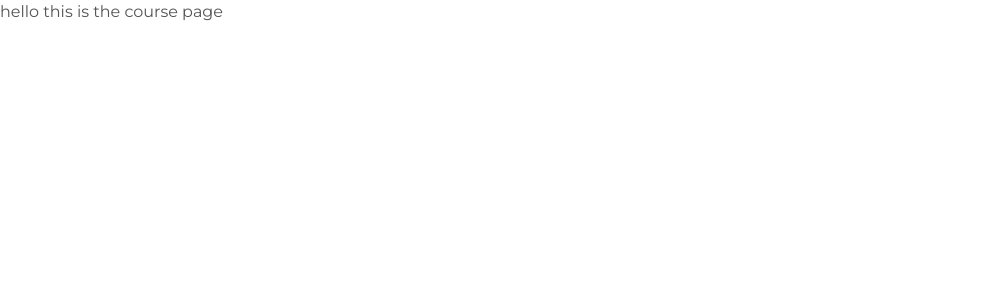
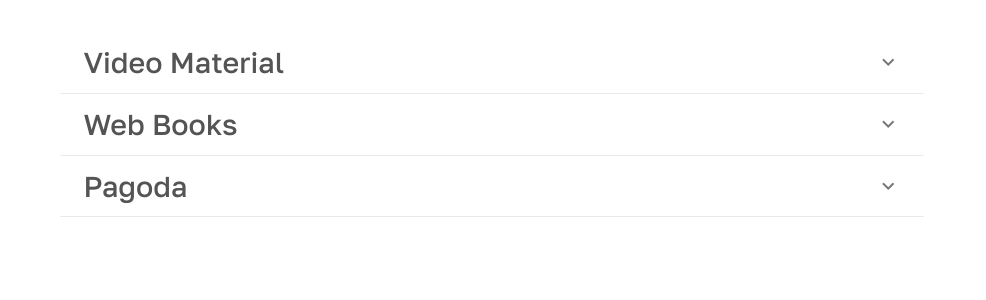
Before and after one commit to legnthebilljustin/mtalking-cms, a Vue app: page /courses in a window 1280 px wide. Shown: the top 300 px of the page, without its empty margins (0-986 px from the left). Built offline with nearby package versions, Linux system fonts and the light colour scheme.

Commit message:
redesigned courses page

```diff
--- a/public/index.html
+++ b/public/index.html
@@ -8,6 +8,7 @@
     <title><%= htmlWebpackPlugin.options.title %></title>
     <link rel="stylesheet" href="https://fonts.googleapis.com/css?family=Roboto:100,300,400,500,700,900">
     <link rel="stylesheet" href="https://cdn.jsdelivr.net/npm/@mdi/font@latest/css/materialdesignicons.min.css">
+    <link href='https://unpkg.com/boxicons@2.1.4/css/boxicons.min.css' rel='stylesheet'>
   </head>
   <body>
     <noscript>
--- a/src/App.vue
+++ b/src/App.vue
@@ -18,7 +18,6 @@ export default {
 </script>
 
 <style>
-@import url('https://fonts.googleapis.com/css2?family=Montserrat:ital,wght@0,300;0,400;0,700;1,300;1,400;1,700&display=swap');
 
 @import '@/assets/css/app.css';
 </style>
--- a/src/assets/css/app.css
+++ b/src/assets/css/app.css
@@ -1,4 +1,10 @@
+@import url('https://fonts.googleapis.com/css2?family=Golos+Text:wght@400;500;700&display=swap');
+
 * {
-  font-family: "Montserrat", sans-serif;
+  font-family: "Golos Text", sans-serif;
   color: #545454;
-}/*# sourceMappingURL=app.css.map */
+}
+
+body {
+  background-color: #bdbdbd;
+}
--- a/src/views/cms/Courses.vue
+++ b/src/views/cms/Courses.vue
@@ -1,5 +1,69 @@
 <template>
-    <div>
-        hello this is the course page
-    </div>
+    <v-container class="mt-5">
+        <v-row>
+            <v-col cols="9">
+                <v-expansion-panels accordion flat>
+                    <v-expansion-panel v-for="course in courses" :key="course">
+                        <v-expansion-panel-header class="accordion-header">
+                            <div class="courses-tabs">{{ course }}</div>
+                        </v-expansion-panel-header>
+                        <v-expansion-panel-content class="px-5">
+                            <v-row>
+                                <v-col cols="9">
+                                    <v-list dense>
+                                        <v-list-item-group>
+                                            <v-list-item v-for="i in 10" :key="i">
+                                                <v-list-item-content>
+                                                    <div class="d-flex">
+                                                        <i class='bx bxs-folder-open mr-3' style="color: #00a6e3"></i>
+                                                        Course {{ i }}
+                                                    </div>
+
+                                                </v-list-item-content>
+                                                <v-list-item-action>
+                                                    <div class="d-flex">
+                                                        <v-btn fab x-small color="primary" class="mr-2">
+                                                            <i class='bx bxs-edit white--text'></i>
+                                                        </v-btn>
+                                                        <v-btn fab x-small color="error">
+                                                            <i class='bx bx-trash white--text'></i>
+                                                        </v-btn>
+                                                    </div>
+                                                </v-list-item-action>
+                                            </v-list-item>
+                                        </v-list-item-group>
+                                    </v-list>
+                                </v-col>
+                            </v-row>
+                        </v-expansion-panel-content>
+                    </v-expansion-panel>
+                </v-expansion-panels>
+            </v-col>
+        </v-row>
+    </v-container>
 </template>
+
+<script>
+export default {
+    data () {
+        return {
+            courses: ["Video Material", "Web Books", "Pagoda"]
+        }
+    }
+}
+</script>
+
+<style scoped>
+
+.accordion-header {
+    border-bottom: 1px solid #eaeaea;
+}
+.courses-tabs {
+    font-weight: 500;
+    font-size: 1.8rem;
+}
+
+i.bx {
+    font-size: 1rem;
+}
+</style>
```
